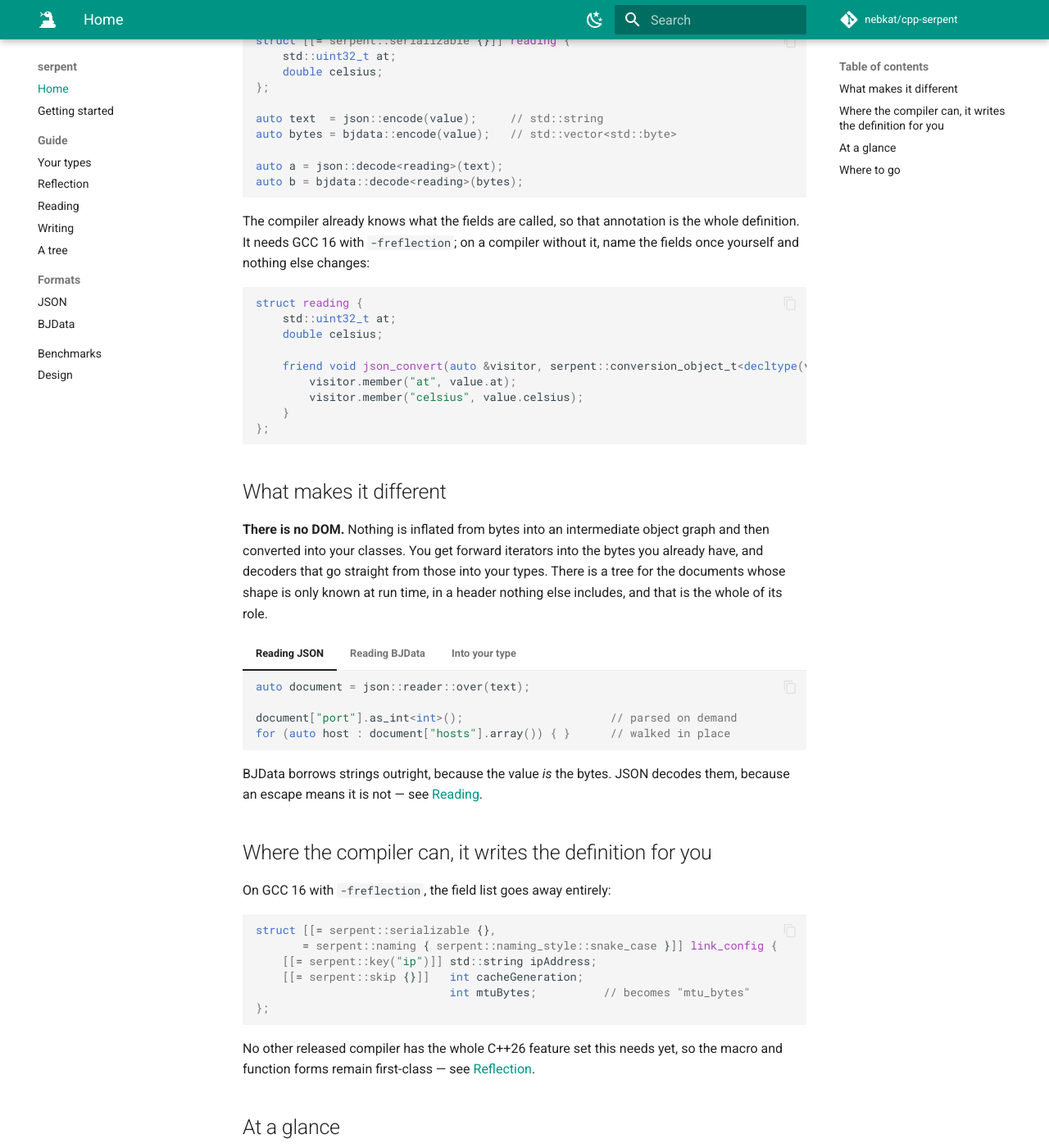
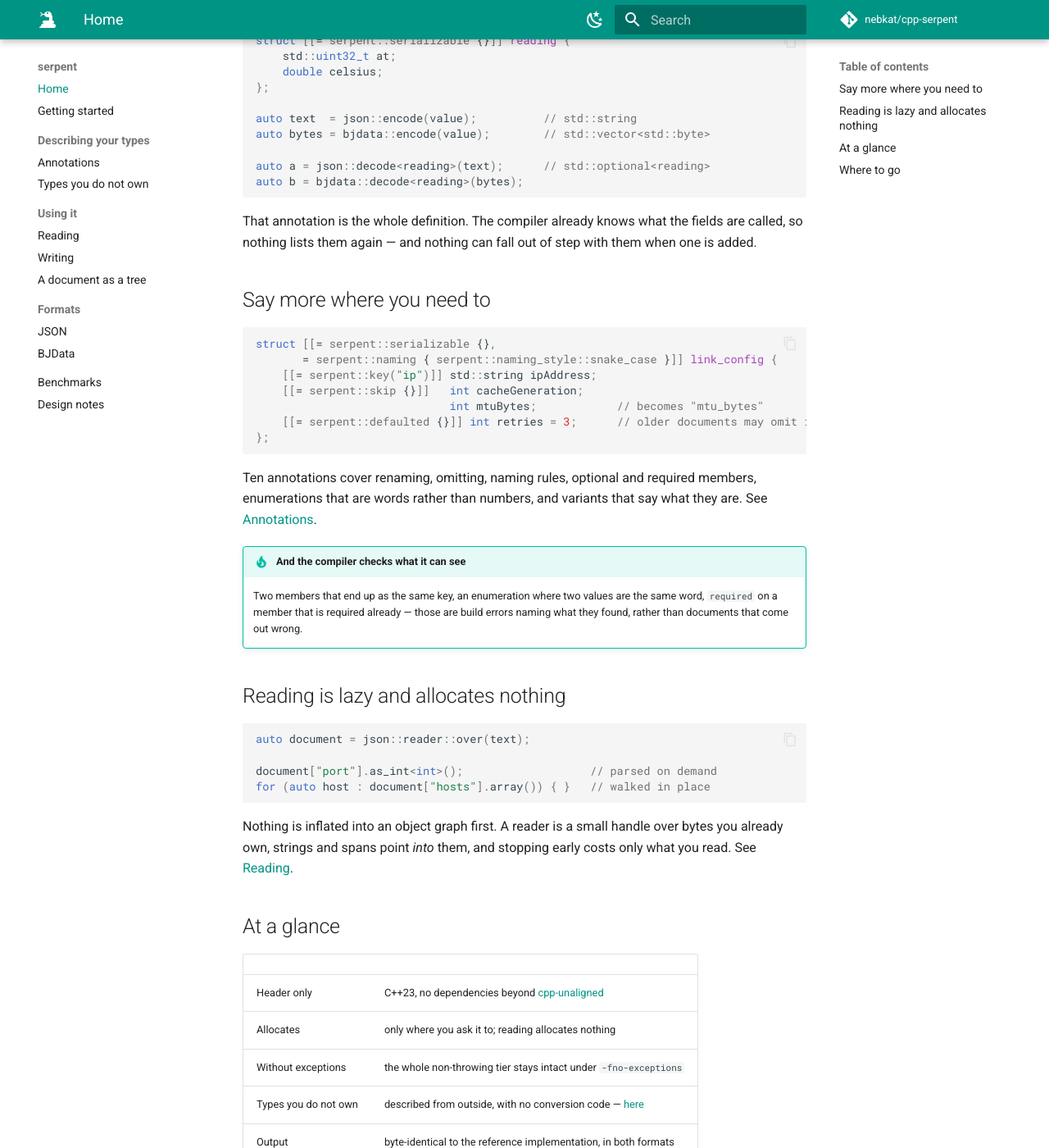
Before and after one commit to nebkat/cpp-serpent, an MkDocs documentation site: the page built from docs/index.md, in a window 1280 px wide and 1400 px high, scrolled down 217 px. Shown: the whole window at 82% size. Built offline with MkDocs 1.6.1 and Material for MkDocs 9.7.7, drawn with Linux system fonts in a browser that asks for light colours; comment, search, counter and statistics services are not loaded; some of the changed text lies outside the part shown.

Commit message:
docs: Lead with what a type says about itself
The front page showed the annotated form and then, at equal weight, the
hand-written one; the navigation put a page about the four ways to opt a
type in ahead of the annotations themselves. Reflection is the way this
library is meant to be used, so it is now the spine: the front page shows
a type describing itself and mentions the fallback once, and the guide is
"Describing your types" then "Using it".

Reading gains the two things this week made visible to a caller - that
walking a document costs one pass whatever its depth or key order, and
that an index exists for a document read more than once - and the
benchmark page stops quoting traversal figures from before that.

````diff
--- a/docs/benchmarks.md
+++ b/docs/benchmarks.md
@@ -114,16 +114,22 @@ text to parse and the difference is almost entirely the object graph the other o
 
 | | serpent | on-demand | fast DOM A | fast DOM B | DOM lib |
 |---|---:|---:|---:|---:|---:|
-| sum every coordinate, canada.json | 10.2 ms | 1.96 ms | **1.21 ms** | 1.82 ms | 11.5 ms |
-| count every value, citm_catalog.json | 4.83 ms | **0.32 ms** | 0.40 ms | 0.97 ms | 6.61 ms |
+| count every value, citm_catalog.json | 0.94 ms | **0.32 ms** | 0.42 ms | 0.92 ms | 7.48 ms |
+| sum every coordinate, canada.json | 1.64 ms | 1.63 ms | **1.27 ms** | 1.92 ms | 12.87 ms |
 
-**serpent is 5-15x slower than the indexed parsers here.** The reason is structural: they index
-or materialize the document once and then walk pointers, while serpent re-scans the bytes on
-every step. Traverse a document completely and you pay that scan over and over; they pay it
-once.
+A structural scan that returns no values — `json::validate` — takes 0.99 ms on citm, so
+traversal now costs slightly *less* than merely checking the same file, because validating
+inspects every scalar's grammar and counting needs only the shape.
 
-A structural scan that returns no values — `json::validate` — takes 0.72 ms on the same file,
-so most of the 4.83 ms is the repeated re-walking, not the parsing.
+The indexed parsers keep a lead, and part of it is vectorisation: the on-demand parser ships a
+scalar kernel too, and switching SIMD off costs it 2.1–2.5×, so the vector instructions are the
+*smaller* half of its advantage. The rest is a per-byte scanning rate within about 25% of that
+scalar build.
+
+One property no tuning changes: a lazy reader passes over the bytes of every value you want
+twice — once to find it, once to convert it — where an eager parser reads once and keeps the
+result. Ask for every value in a document and laziness is a straight loss. Ask for a few and see
+the next table.
 
 ## Reading part of a document
 
--- a/docs/index.md
+++ b/docs/index.md
@@ -1,7 +1,7 @@
 # serpent
 
-Zero-copy **JSON** and **BJData** for C++23. One definition per type serves both formats, in
-both directions.
+Zero-copy **JSON** and **BJData** for C++23. Annotate a type once; it reads and writes in every
+format, in both directions.
 
 ```cpp
 struct [[= serpent::serializable {}]] reading {
@@ -9,97 +9,78 @@
     double celsius;
 };
 
-auto text  = json::encode(value);     // std::string
-auto bytes = bjdata::encode(value);   // std::vector<std::byte>
+auto text  = json::encode(value);          // std::string
+auto bytes = bjdata::encode(value);        // std::vector<std::byte>
 
-auto a = json::decode<reading>(text);
+auto a = json::decode<reading>(text);      // std::optional<reading>
 auto b = bjdata::decode<reading>(bytes);
 ```
 
-The compiler already knows what the fields are called, so that annotation is the whole
-definition. It needs GCC 16 with `-freflection`; on a compiler without it, name the fields once
-yourself and nothing else changes:
+That annotation is the whole definition. The compiler already knows what the fields are called,
+so nothing lists them again — and nothing can fall out of step with them when one is added.
 
-```cpp
-struct reading {
-    std::uint32_t at;
-    double celsius;
-
-    friend void json_convert(auto &visitor, serpent::conversion_object_t<decltype(visitor), reading> value) {
-        visitor.member("at", value.at);
-        visitor.member("celsius", value.celsius);
-    }
-};
-```
-
-## What makes it different
-
-**There is no DOM.** Nothing is inflated from bytes into an intermediate object graph and then
-converted into your classes. You get forward iterators into the bytes you already have, and
-decoders that go straight from those into your types. There is a tree for the documents whose
-shape is only known at run time, in a header nothing else includes, and that is the whole of its
-role.
-
-=== "Reading JSON"
-
-    ```cpp
-    auto document = json::reader::over(text);
-
-    document["port"].as_int<int>();                      // parsed on demand
-    for (auto host : document["hosts"].array()) { }      // walked in place
-    ```
-
-=== "Reading BJData"
-
-    ```cpp
-    auto document = bjdata::view::over(bytes);
-
-    document["name"].as_string();                        // string_view INTO bytes
-    document["samples"].as_span<std::uint16_t>();        // span INTO bytes
-    ```
-
-=== "Into your type"
-
-    ```cpp
-    auto config = json::decode<link_config>(text);
-    ```
-
-BJData borrows strings outright, because the value *is* the bytes. JSON decodes them, because
-an escape means it is not — see [Reading](reading.md#strings).
-
-## Where the compiler can, it writes the definition for you
-
-On GCC 16 with `-freflection`, the field list goes away entirely:
+## Say more where you need to
 
 ```cpp
 struct [[= serpent::serializable {},
        = serpent::naming { serpent::naming_style::snake_case }]] link_config {
     [[= serpent::key("ip")]] std::string ipAddress;
     [[= serpent::skip {}]]   int cacheGeneration;
-                             int mtuBytes;          // becomes "mtu_bytes"
+                             int mtuBytes;            // becomes "mtu_bytes"
+    [[= serpent::defaulted {}]] int retries = 3;      // older documents may omit it
 };
 ```
 
-No other released compiler has the whole C++26 feature set this needs yet, so the macro and
-function forms remain first-class — see [Reflection](reflection.md).
+Ten annotations cover renaming, omitting, naming rules, optional and required members,
+enumerations that are words rather than numbers, and variants that say what they are.
+See [Annotations](reflection.md).
+
+!!! tip "And the compiler checks what it can see"
+
+    Two members that end up as the same key, an enumeration where two values are the same word,
+    `required` on a member that is required already — those are build errors naming what they
+    found, rather than documents that come out wrong.
+
+## Reading is lazy and allocates nothing
+
+```cpp
+auto document = json::reader::over(text);
+
+document["port"].as_int<int>();                   // parsed on demand
+for (auto host : document["hosts"].array()) { }   // walked in place
+```
+
+Nothing is inflated into an object graph first. A reader is a small handle over bytes you
+already own, strings and spans point *into* them, and stopping early costs only what you read.
+See [Reading](reading.md).
 
 ## At a glance
 
 | | |
 |---|---|
 | Header only | C++23, no dependencies beyond [cpp-unaligned](https://github.com/nebkat/cpp-unaligned) |
-| Allocates | only where you ask it to |
-| Works without exceptions | the whole non-throwing tier stays intact under `-fno-exceptions` |
-| JSON output | byte-identical to the reference implementation's own JSON |
-| BJData output | byte-identical to the reference implementation |
+| Allocates | only where you ask it to; reading allocates nothing |
+| Without exceptions | the whole non-throwing tier stays intact under `-fno-exceptions` |
+| Types you do not own | described from outside, with no conversion code — [here](types.md) |
+| Output | byte-identical to the reference implementation, in both formats |
+
+!!! note "Reflection needs GCC 16.1 with `-freflection`"
+
+    No other released compiler has the whole C++26 feature set yet, and the annotation is a
+    *parse error* on one that does not — so a header shared between toolchains carries both
+    forms behind `#if SERPENT_HAS_REFLECTION`. Naming your fields once by hand is the other
+    form, and nothing else about the library changes. See
+    [Requirements](reflection.md#requirements).
 
 ## Where to go
 
 <div class="grid cards" markdown>
 
 - :material-rocket-launch: **[Getting started](getting-started.md)** — build it, run something
-- :material-code-braces: **[Your types](types.md)** — three ways to opt a type in
+- :material-tag-text: **[Annotations](reflection.md)** — everything a type can say about itself
+- :material-package-variant: **[Types you do not own](types.md)** — SDK structs and enums, from outside
 - :material-book-open-variant: **[Reading](reading.md)** and **[Writing](writing.md)** — the API
-- :material-thought-bubble: **[Design](design.md)** — why it is shaped this way
+- :material-file-tree: **[A document as a tree](value.md)** — when the shape is decided at run time
+- :material-speedometer: **[Benchmarks](benchmarks.md)** — against four other libraries, wins and losses
 
 </div>
--- a/docs/reading.md
+++ b/docs/reading.md
@@ -140,3 +140,44 @@ reader["name"].string_is("expected");        // compares without materialising
 
     JSON never hands back a `string_view` that happens to work when the data has no escapes.
     An API whose shape depends on its contents passes testing and fails in the field.
+
+## Walking a document costs one pass
+
+A forward iterator has to know where a value ends before it can hand you the next one, and with
+nothing written down the only way to know is to walk it. Left alone, that means a byte is walked
+once by the loop that wants it and again by the loop stepping over it — once for every level of
+nesting above it.
+
+It is not left alone. A reader keeps a note of how far a traversal got, so the step to the next
+value resumes instead of starting again:
+
+```cpp
+for (auto row : document.array())          // outer
+    for (auto value : row.array())         // inner, and it leaves the note
+        total += value.as_int<int>();      // so the outer step resumes
+```
+
+Nothing to switch on and nothing to hold. The note is only ever about one value at a time, so a
+traversal it does not describe simply scans, exactly as it would have anyway — which is why a
+value read twice, two handles held at once, and members taken out of order all keep working.
+
+Decoding into a type gets the same treatment from the other side: a reflected type is read by
+walking the document once and handing each key to the member that claims it, so a document whose
+keys arrive in an order you did not choose costs no more than one that matches your declarations.
+
+## An index, for a document read more than once
+
+Where the same large document is traversed repeatedly, `#!cpp #include <serpent/json/indexed.hpp>`
+records where every value is, once:
+
+```cpp
+const auto index = json::structural_index::over(text);
+
+for (auto row : index.root()["rows"].array())      // every step is a hop, not a scan
+    total += row["value"].as_float<double>().value_or(0);
+```
+
+It answers everything an ordinary reader answers, so anything that takes a reader takes this.
+One entry per value at twenty bytes — for a 1.6 MB document, 0.7 MB, smaller than the document —
+and building it costs about what validating costs. Worth it from the second traversal; for a
+single pass, or for a message rather than a file, read normally.
--- a/mkdocs.yml
+++ b/mkdocs.yml
@@ -51,14 +51,15 @@ markdown_extensions:
 nav:
   - Home: index.md
   - Getting started: getting-started.md
-  - Guide:
-      - Your types: types.md
-      - Reflection: reflection.md
+  - Describing your types:
+      - Annotations: reflection.md
+      - Types you do not own: types.md
+  - Using it:
       - Reading: reading.md
       - Writing: writing.md
-      - A tree: value.md
+      - A document as a tree: value.md
   - Formats:
       - JSON: json.md
       - BJData: bjdata.md
   - Benchmarks: benchmarks.md
-  - Design: design.md
+  - Design notes: design.md
````
